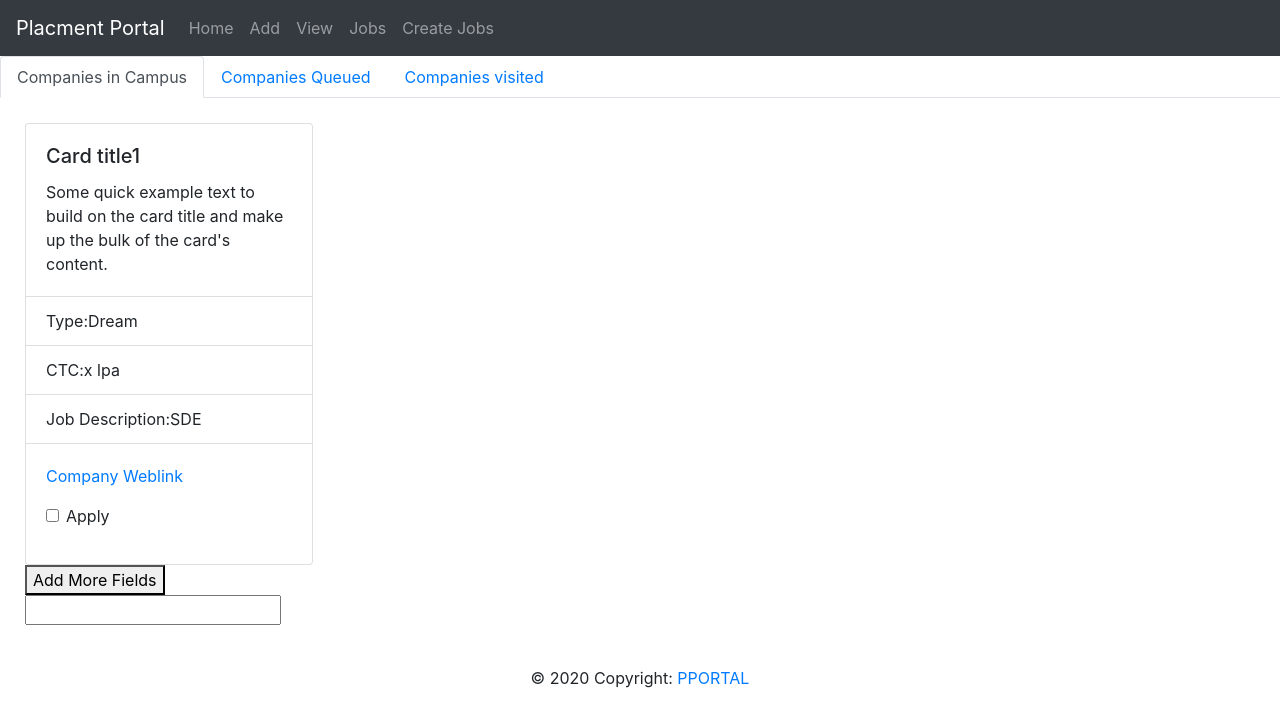
After one commit to pavan15f/pportal, a Flask app: page /job in a window 1280 px wide. The commit adds this page. Shown: the top 727 px of the page. Run offline with Flask 2, Linux system fonts and the light colour scheme; parts of the project's set-up code (start-up, migrations or seed data) failed here and were passed over; some libraries are stand-ins or nearby versions.

Commit message:
added a few more html pages

```diff
--- a/application.py
+++ b/application.py
@@ -60,6 +60,13 @@ def addProfile():
     return render_template("addProfile.html",form=pf)
 
 
+@app.route("/job",methods=["GET","POST"])
+def job():
+    return render_template("job.html")
+
+@app.route("/CreateJob",methods=["GET","POST"])
+def createJob():
+    return render_template("createJob.html")
 
 if __name__ == '__main__':
     app.run(debug=True)
--- /dev/null
+++ b/templates/job.html
@@ -0,0 +1,110 @@
+{% extends 'layout.html' %} {% block body %}
+
+<script src="https://code.jquery.com/jquery-3.3.1.min.js"
+			  ></script>
+
+
+	<script>
+	$(document).ready(function() {
+    var max_fields      = 10; //maximum input boxes allowed
+    var wrapper         = $(".input_fields_wrap"); //Fields wrapper
+    var add_button      = $(".add_field_button"); //Add button ID
+
+    var x = 1; //initlal text box count
+
+
+   $(add_button).click(function(e){ //on add input button click
+        e.preventDefault();
+        if(x < max_fields){ //max input box allowed
+
+		     //text box increment
+            $(wrapper).append('<div><input type="text" name="mytext[]"/><a href="#" class="remove_field">Remove</a></div>'); //add input box
+            x++;
+	  }
+    });
+
+    $(wrapper).on("click",".remove_field", function(e){ //user click on remove text
+
+		e.preventDefault();
+		$(this).parent('div').remove();
+		x--;
+    })
+});
+
+</script>
+
+
+
+
+
+
+
+
+
+
+<nav>
+
+    <div class="nav nav-tabs" id="nav-tab" role="tablist">
+      <a class="nav-item nav-link active" id="nav-home-tab" data-toggle="tab" href="#nav-home" role="tab" aria-controls="nav-home" aria-selected="true">Companies in Campus</a>
+      <a class="nav-item nav-link" id="nav-profile-tab" data-toggle="tab" href="#nav-profile" role="tab" aria-controls="nav-profile" aria-selected="false">Companies Queued</a>
+      <a class="nav-item nav-link" id="nav-contact-tab" data-toggle="tab" href="#nav-contact" role="tab" aria-controls="nav-contact" aria-selected="false">Companies visited</a>
+    </div>
+
+  </nav>
+  <div class="tab-content" id="nav-tabContent">
+    <div class="tab-pane fade show active" id="nav-home" role="tabpanel" aria-labelledby="nav-home-tab" style="padding: 25px;">
+
+        <div class="card" style="width: 18rem;">
+            <!-- <img src="" class="card-img-top" alt="comp-image"> -->
+            <div class="card-body">
+              <h5 class="card-title">Card title1</h5>
+              <p class="card-text">Some quick example text to build on the card title and make up the bulk of the card's content.</p>
+            </div>
+            <ul class="list-group list-group-flush">
+              <li class="list-group-item">Type:Dream</li>
+              <li class="list-group-item">CTC:x lpa</li>
+              <li class="list-group-item">Job Description:SDE</li>
+            </ul>
+
+            <div class="card-body" style="padding-right: 10px;">
+
+                <div class="form-row">
+
+                    <div class="form-group md-col-6">
+                    <a href="#" class="card-link">Company Weblink</a>
+                    </div>
+                    <div class="form-group col-md-6 ">
+                        <div class="form-check">
+                        <input class="form-check-input" type="checkbox" id="gridCheck">
+                        <label class="form-check-label" for="gridCheck">
+                        Apply
+                        </label>
+                    </div>
+                </div>
+                </div>
+            </div>
+        </div>
+
+        <div class="input_fields_wrap">
+            <button class="add_field_button">Add More Fields</button>
+            <div><input type="text" name="mytext[]"></div>
+
+             </div>
+    </div>
+    <div class="tab-pane fade" id="nav-profile" role="tabpanel" aria-labelledby="nav-profile-tab">...</div>
+    <div class="tab-pane fade" id="nav-contact" role="tabpanel" aria-labelledby="nav-contact-tab">...</div>
+  </div>
+
+
+
+
+
+
+
+
+
+
+
+
+
+{% endblock %}
--- a/templates/layout.html
+++ b/templates/layout.html
@@ -6,6 +6,7 @@
     <title>Placment portal</title>
     <link rel="stylesheet" href="https://stackpath.bootstrapcdn.com/bootstrap/4.5.0/css/bootstrap.min.css" integrity="sha384-9aIt2nRpC12Uk9gS9baDl411NQApFmC26EwAOH8WgZl5MYYxFfc+NcPb1dKGj7Sk" crossorigin="anonymous">
     <link rel="stylesheet" href="../static/styles.css">
+
 </head>
 
 <body>
@@ -29,7 +30,10 @@
                     <a href={{url_for( "view")}} class="nav-link text-center">View</a>
                 </li>
                 <li class="nav-item">
-                    <a href="#" class="nav-link text-center">About Us</a>
+                    <a href={{url_for( "job")}} class="nav-link text-center">Jobs</a>
+                </li>
+                <li class="nav-item">
+                    <a href={{url_for( "createJob")}} class="nav-link text-center">Create Jobs</a>
                 </li>
             </ul>
         </div>
```
Also changed, not shown: templates/createJob.html (added, +40 -0 lines).
